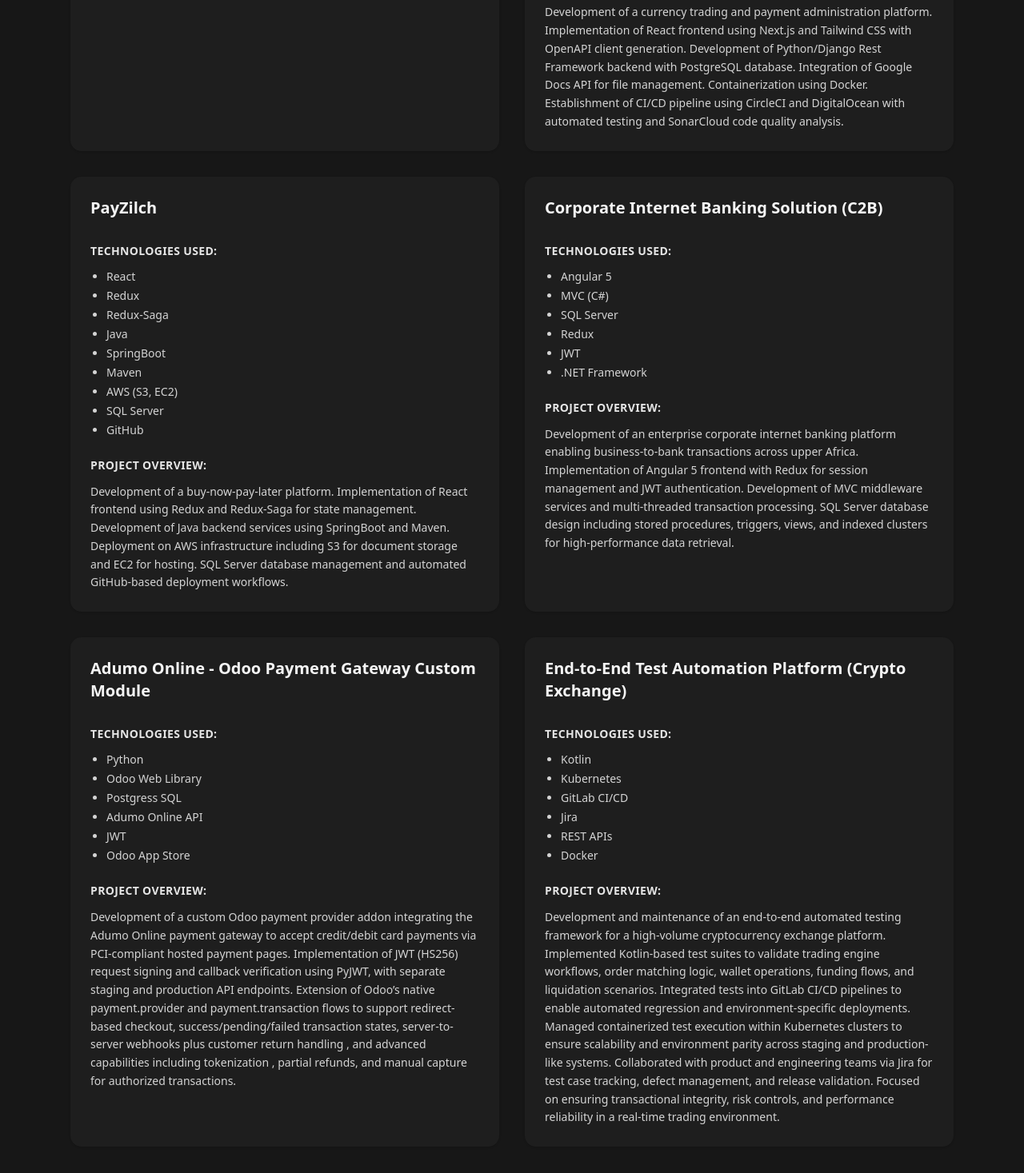
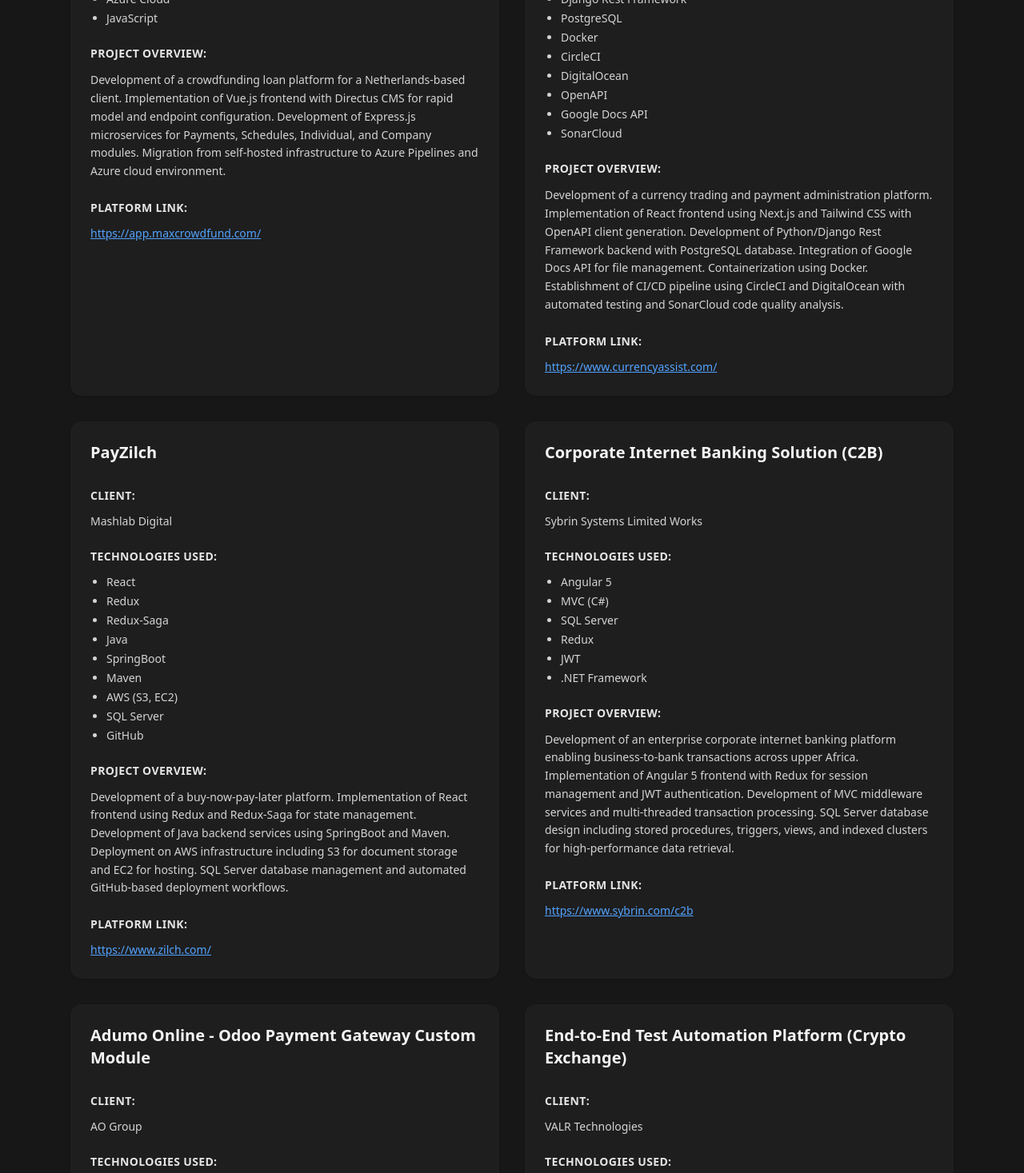
Before and after one commit to Good-Codes/home-site, a Next.js app: page /our-projects in a window 1280 px wide. Shown: the part 1330-2797 px from the top of the page at 80% size. Built offline with nearby package versions, Linux system fonts and the light colour scheme.

Commit message:
feat: add client information and platform links to project cards

```diff
--- a/components/projects.tsx
+++ b/components/projects.tsx
@@ -3,59 +3,76 @@
 
 type Project = {
 	name: string;
+	client: string;
 	technologies: string[];
 	overview: string;
+	platformLink: string;
 };
 
 const projects: Project[] = [
 	{
 		name: "FlexiDrive",
+		client: "AO Group",
 		technologies: [ "Python", "Django Rest Framework", "Cartrack API", "Intellidrive API", "TransUnion API", "Experian API", "DirectDebit", "Signio", "Notion"],
 		overview:
 			"Enhancement and maintenance of an existing dealership management platform. Integration of Cartrack and Intellidrive for vehicle tracking and mileage data. Integration of TransUnion for vehicle retail and trade valuations and Experian for credit risk assessment. Implementation of DirectDebit for payment scheduling and Signio for dealership application capture. Development of an application scoring system using credit bureau data.",
+		platformLink: "https://flexidrive.co.za/",
 	},
 	{
 		name: "Fininly",
+		client: "Fininly (Maxcrowdfund derivative)",
 		technologies: ["C# .NET", "ABP Boilerplate", "Angular", "Event-Driven Architecture", "Sumsub (KYC)", "OPP (Online Payment Platform)", "SQL Server"],
 		overview:
 			"Development of a multi-tenant crowdfunding platform. Implementation of event-driven architecture using C# .NET ABP Boilerplate. Development of Angular frontend with advanced session management functionality. Integration of Sumsub for KYC (Know your customer) verification and OPP (Online Payment Platform) for payment processing. SQL Server database implementation with planned cloud migration.",
+		platformLink: "https://www.fininly.com/",
 	},
 	{
 		name: "Maximise",
+		client: "Maxcrowdfund (Netherlands)",
 		technologies: ["Vue.js", "Express.js", "Directus CMS", "Azure Pipelines", "Azure Cloud", "JavaScript"],
 		overview:
 			"Development of a crowdfunding loan platform for a Netherlands-based client. Implementation of Vue.js frontend with Directus CMS for rapid model and endpoint configuration. Development of Express.js microservices for Payments, Schedules, Individual, and Company modules. Migration from self-hosted infrastructure to Azure Pipelines and Azure cloud environment.",
+		platformLink: "https://app.maxcrowdfund.com/",
 	},
 	{
 		name: "Currency Assist Magic System",
+		client: "AO Group",
 		technologies: ["React", "Next.js", "Tailwind CSS", "Python", "Django Rest Framework", "PostgreSQL", "Docker", "CircleCI", "DigitalOcean", "OpenAPI", "Google Docs API", "SonarCloud"],
 		overview:
 			"Development of a currency trading and payment administration platform. Implementation of React frontend using Next.js and Tailwind CSS with OpenAPI client generation. Development of Python/Django Rest Framework backend with PostgreSQL database. Integration of Google Docs API for file management. Containerization using Docker. Establishment of CI/CD pipeline using CircleCI and DigitalOcean with automated testing and SonarCloud code quality analysis.",
+		platformLink: "https://www.currencyassist.com/",
 	},
     {
         name: "PayZilch",
+        client: "Mashlab Digital",
         technologies: ["React", "Redux", "Redux-Saga", "Java", "SpringBoot", "Maven", "AWS (S3, EC2)", "SQL Server", "GitHub"],
         overview:
             "Development of a buy-now-pay-later platform. Implementation of React frontend using Redux and Redux-Saga for state management. Development of Java backend services using SpringBoot and Maven. Deployment on AWS infrastructure including S3 for document storage and EC2 for hosting. SQL Server database management and automated GitHub-based deployment workflows.",
+        platformLink: "https://www.zilch.com/",
     },
 	{
 		name: "Corporate Internet Banking Solution (C2B)",
+		client: "Sybrin Systems Limited Works",
 		technologies: ["Angular 5", "MVC (C#)", "SQL Server", "Redux", "JWT", ".NET Framework"],
 		overview:
 			"Development of an enterprise corporate internet banking platform enabling business-to-bank transactions across upper Africa. Implementation of Angular 5 frontend with Redux for session management and JWT authentication. Development of MVC middleware services and multi-threaded transaction processing. SQL Server database design including stored procedures, triggers, views, and indexed clusters for high-performance data retrieval.",
+		platformLink: "https://www.sybrin.com/c2b",
 	},
 	{
 		name: "Adumo Online - Odoo Payment Gateway Custom Module",
+		client: "AO Group",
 		technologies: ["Python", "Odoo Web Library", "Postgress SQL", "Adumo Online API", "JWT", "Odoo App Store"],
 		overview:
-			"Development of a custom Odoo payment provider addon integrating the Adumo Online payment gateway to accept credit/debit card payments via PCI-compliant hosted payment pages. Implementation of JWT (HS256) request signing and callback verification using PyJWT, with separate staging and production API endpoints. Extension of Odoo’s native payment.provider and payment.transaction flows to support redirect-based checkout, success/pending/failed transaction states, server-to-server webhooks plus customer return handling , and advanced capabilities including tokenization , partial refunds, and manual capture for authorized transactions.",
+			"Development of a custom Odoo payment provider addon integrating the Adumo Online payment gateway to accept credit/debit card payments via PCI-compliant hosted payment pages. Implementation of JWT (HS256) request signing and callback verification using PyJWT, with separate staging and production API endpoints. Extension of Odoo's native payment.provider and payment.transaction flows to support redirect-based checkout, success/pending/failed transaction states, server-to-server webhooks plus customer return handling , and advanced capabilities including tokenization , partial refunds, and manual capture for authorized transactions.",
+		platformLink: "https://www.adumoonline.com/",
 	},
 	{
 		name: "End-to-End Test Automation Platform (Crypto Exchange)",
+		client: "VALR Technologies",
 		technologies: ["Kotlin", "Kubernetes", "GitLab CI/CD", "Jira", "REST APIs", "Docker"],
 		overview:
 			"Development and maintenance of an end-to-end automated testing framework for a high-volume cryptocurrency exchange platform. Implemented Kotlin-based test suites to validate trading engine workflows, order matching logic, wallet operations, funding flows, and liquidation scenarios. Integrated tests into GitLab CI/CD pipelines to enable automated regression and environment-specific deployments. Managed containerized test execution within Kubernetes clusters to ensure scalability and environment parity across staging and production-like systems. Collaborated with product and engineering teams via Jira for test case tracking, defect management, and release validation. Focused on ensuring transactional integrity, risk controls, and performance reliability in a real-time trading environment.",
-
+		platformLink: "https://www.valr.com/en/",
 	},
 ];
 
@@ -85,6 +102,15 @@
 							<CardContent className="space-y-6">
 								<div>
 									<h2 className="text-sm font-semibold uppercase tracking-wide text-neutral-700 dark:text-neutral-200">
+										Client:
+									</h2>
+									<p className="mt-3 text-sm text-neutral-600 dark:text-neutral-300">
+										{project.client}
+									</p>
+								</div>
+
+								<div>
+									<h2 className="text-sm font-semibold uppercase tracking-wide text-neutral-700 dark:text-neutral-200">
 										Technologies Used:
 									</h2>
 									<ul className="mt-3 list-disc space-y-1 pl-5 text-sm text-neutral-600 dark:text-neutral-300">
@@ -102,6 +128,20 @@
 										{project.overview}
 									</p>
 								</div>
+
+								<div>
+									<h2 className="text-sm font-semibold uppercase tracking-wide text-neutral-700 dark:text-neutral-200">
+										Platform Link:
+									</h2>
+									<a
+										href={project.platformLink}
+										target="_blank"
+										rel="noopener noreferrer"
+										className="mt-3 inline-flex text-sm text-blue-600 hover:text-blue-800 dark:text-blue-400 dark:hover:text-blue-300 underline"
+									>
+										{project.platformLink}
+									</a>
+								</div>
 							</CardContent>
 						</Card>
 						</div>
```
